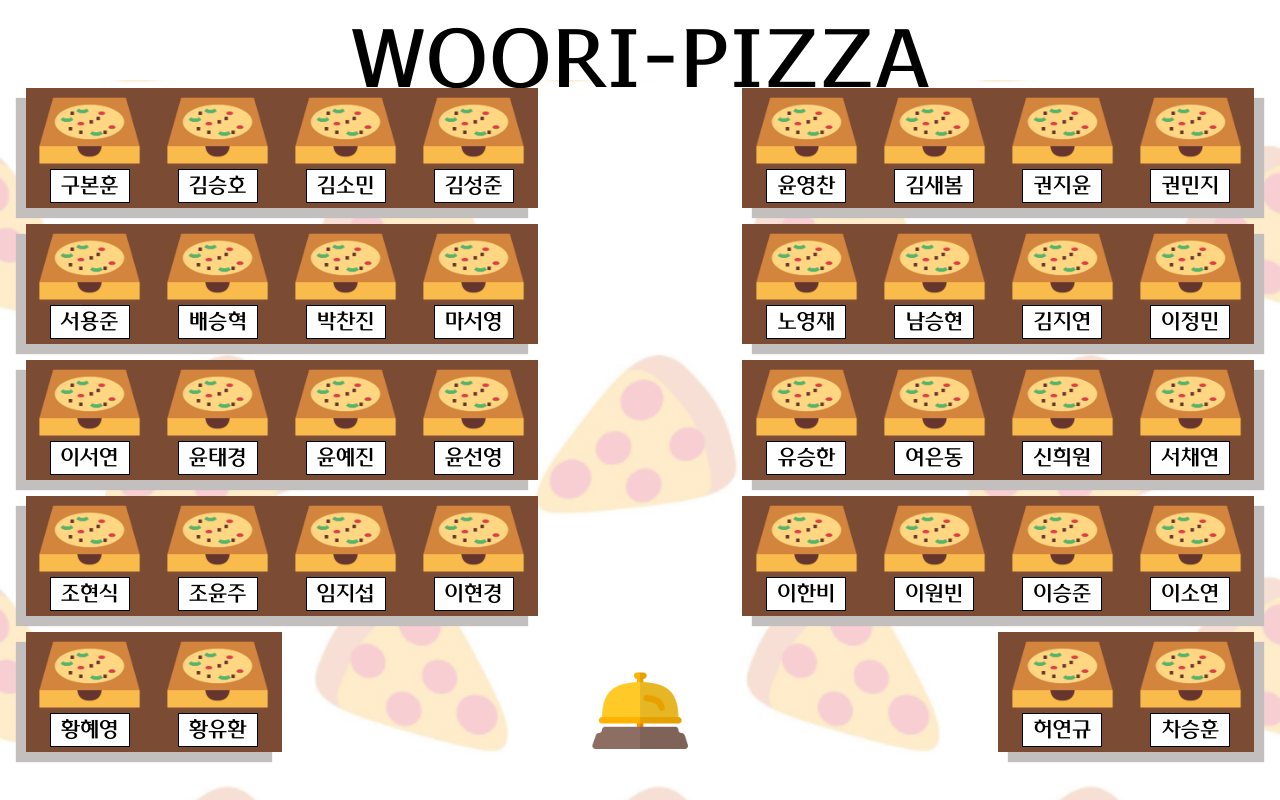
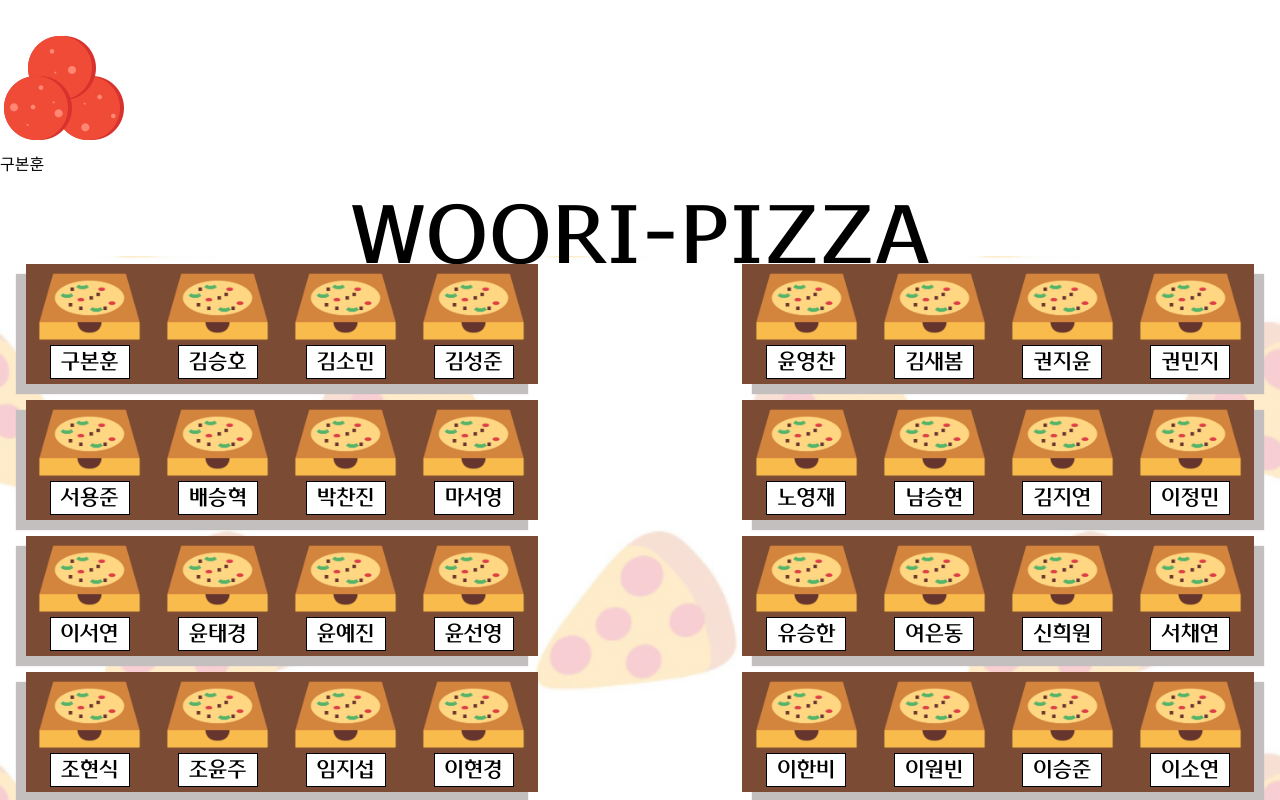
Before and after one commit to woorifisa-service-dev-4th/frontend-1st-woori-pizza, a React (Vite) app: page / in a window 1280 px wide. Shown: the top 800 px of the page. Built offline with nearby package versions, Linux system fonts and the light colour scheme.

Commit message:
feat: setting profile css

```diff
--- a/src/App.jsx
+++ b/src/App.jsx
@@ -53,11 +53,12 @@
 function App() {
   const iterator = [1, 2, 3, 4, 5];
   const [nameArr, setNameArr] = useState(initialNameArr);
-  const [modal, setModal] = useState(false);
+  const [modal, setModal] = useState(true);
   const newNameArr = [...nameArr];
   const [modalData, setModalData] = useState({
-    col: 1,
-    row: 1,
+    // TODO: 동적으로 행열 설정해주기
+    col: 0,
+    row: 0,
   });
   // const [isModalOn, setModal] = useState(false);
   let ind = 0;
@@ -65,7 +66,7 @@
   const seatSection = newNameArr.map(() => <Line order={iterator[ind++]} />);
 
   return (
-    <ModalContext.Provider value={{ modalData, setModal }}>
+    <ModalContext.Provider value={{ modalData, setModal, modal }}>
       <NameArrContext.Provider value={{ nameArr, setNameArr }}>
         {modal && <Modal />}
         <div className="header">WOORI-PIZZA</div>
--- a/src/components/modal-section/Modal.jsx
+++ b/src/components/modal-section/Modal.jsx
@@ -10,13 +10,14 @@
     <>
       <div
         className={`fixed inset-0 bg-black bg-opacity-50 ${
-          context.modal ? "block" : "hidden"
+          // context.modal ? "block" : "hidden" // TODO : change to modal context
+          modalContext.modal ? "block" : "hidden"
         }`}
       >
         <div className="absolute top-1/2 left-1/2 transform -translate-x-1/2 -translate-y-1/2 w-[300px] h-[400px] p-6 bg-white rounded-2xl">
           <button
             className="absolute top-2 right-2 w-[1.5vw] h-[1.5vw] rounded-full bg-red-500"
-            onClick={() => context.setModal(false)}
+            onClick={() => modalContext.setModal(false)}
           ></button>
           <Profile />
         </div>
--- a/src/components/modal-section/Profile.jsx
+++ b/src/components/modal-section/Profile.jsx
@@ -8,13 +8,14 @@
   const nameArrContext = useContext(NameArrContext);
 
   return (
-    <div className="flex">
+    <div className="flex items-center">
       <img
-        className=""
+        className="w-auto h-[5vh] pr-[3.5vw]"
         src={PROF_IMAGE_SRC["PEPPERONI"].src} // TODO: 사용자 데이터로 변경
         alt={PROF_IMAGE_SRC["PEPPERONI"].alt} // TODO: 사용자 데이터로 변경
+        onClick={() => {}}
       />
-      <div>
+      <div className="mb-0 text-3xl font-bold text-black">
         {
           nameArrContext.nameArr[modalContext.modalData.col][
             modalContext.modalData.row
```
